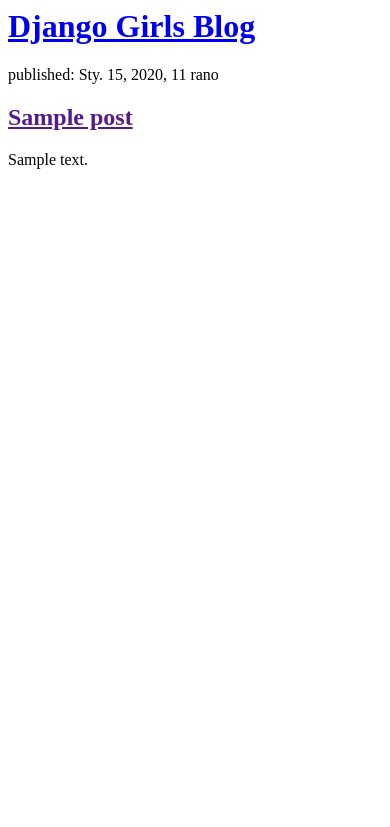
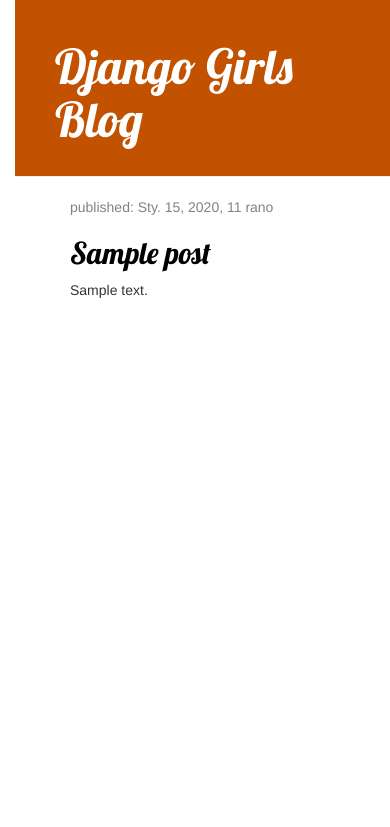
Before and after one commit to 9Miko4/my-first-blog, a Django app: page / in a window 390 px wide. Shown: the top 827 px of the page. Run offline with Django 3.2, Linux system fonts and the light colour scheme; tables that the repository leaves empty hold one stand-in row (values such as "Sample post"); some libraries are stand-ins or nearby versions.

Commit message:
Added view Added view and template for detailed blog post as well as CSS for the site.

```diff
--- /dev/null
+++ b/mysite/blog/static/css/blog.css
@@ -0,0 +1,56 @@
+<!-- http://www.colorpicker.com/. -->
+h1 > a, h2 > a
+{
+	color: #c25100;
+	font-family: "Lobster";
+}
+body {
+	padding-left: 15px;
+}
+
+.page-header {
+    background-color: #C25100;
+    margin-top: 0;
+    padding: 20px 20px 20px 40px;
+}
+
+.page-header h1, .page-header h1 a, .page-header h1 a:visited, .page-header h1 a:active {
+    color: #ffffff;
+    font-size: 36pt;
+    text-decoration: none;
+}
+
+.content {
+    margin-left: 40px;
+}
+
+h1, h2, h3, h4 {
+    font-family: 'Lobster', cursive;
+}
+
+.date {
+    color: #828282;
+}
+
+.save {
+    float: right;
+}
+
+.post-form textarea, .post-form input {
+    width: 100%;
+}
+
+.top-menu, .top-menu:hover, .top-menu:visited {
+    color: #ffffff;
+    float: right;
+    font-size: 26pt;
+    margin-right: 20px;
+}
+
+.post {
+    margin-bottom: 70px;
+}
+
+.post h2 a, .post h1 a:visited {
+    color: #000000;
+}
--- /dev/null
+++ b/mysite/blog/templates/blog/base.html
@@ -0,0 +1,25 @@
+{% load static %}
+<html>
+    <head>
+        <title>Django blog</title>
+    	<link rel="stylesheet" href="//maxcdn.bootstrapcdn.com/bootstrap/3.2.0/css/bootstrap.min.css">
+    	<link rel="stylesheet" href="//maxcdn.bootstrapcdn.com/bootstrap/3.2.0/css/bootstrap-theme.min.css">
+        <link href="//fonts.googleapis.com/css?family=Lobster&subset=latin,latin-ext" rel="stylesheet" type="text/css">
+        <link rel="stylesheet" href="{% static 'css/blog.css' %}">
+
+
+    </head>
+    <body>
+           <div class="page-header">
+            <h1><a href="/">Django Girls Blog</a></h1>
+        </div>
+        <div class="content container">
+            <div class="row">
+                <div class="col-md-8">
+                {% block content %}
+                {% endblock %}
+                </div>
+            </div>
+        </div>
+    </body>
+</html>
--- a/mysite/blog/templates/blog/post_list.html
+++ b/mysite/blog/templates/blog/post_list.html
@@ -1,18 +1,13 @@
-<html>
-    <head>
-        <title>Django blog</title>
-    </head>
-    <body>
-        <div>
-            <h1><a href="/">Django Girls Blog</a></h1>
-        </div>
+{% extends 'blog/base.html' %}
 
+{% block content %}
     {% for post in posts %}
-        <div>
-        	<p> published: {{post.published_date}}</p>
-        	<h2><a href = ''>{{ post.title }}</a></h2>
-        	<p>{{ post.text|linebreaksbr }}</p>
+        <div class="post">
+            <div class="date">
+                <p>published: {{ post.published_date }}</p>
+            </div>
+            <h2><a href="{% url 'post_detail' pk=post.pk %}">{{ post.title }}</a></h2>
+            <p>{{ post.text|linebreaksbr }}</p>
         </div>
     {% endfor %}
-    </body>
-</html>
+{% endblock %}
--- a/mysite/blog/urls.py
+++ b/mysite/blog/urls.py
@@ -3,5 +3,6 @@
 
 
 urlpatterns = [
-	path('', views.post_list, name = 'post_list')
+	path('', views.post_list, name = 'post_list'),
+	 path('post/<int:pk>/', views.post_detail, name='post_detail'),
 ]
--- a/mysite/blog/views.py
+++ b/mysite/blog/views.py
@@ -1,7 +1,12 @@
 from django.shortcuts import render
+from django.shortcuts import render, get_object_or_404
 from .models import Post
 from django.utils import timezone
 # Create your views here.
 def post_list(request):
 	posts = Post.objects.filter(published_date__lte = timezone.now()).order_by('published_date')
 	return render(request, 'blog/post_list.html', {'posts' : posts})
+
+def post_detail(request, pk):
+	post = get_object_or_404(Post, pk=pk)
+	return render(request, 'blog/post_detail.html', {'post': post})
```
Also changed, not shown: mysite/blog/templates/blog/post_detail.html (added, +13 -0 lines).
